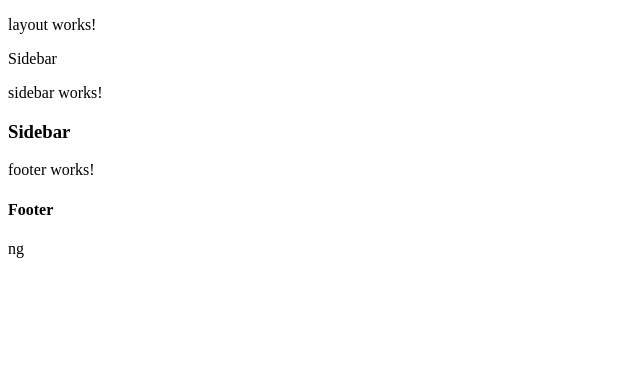
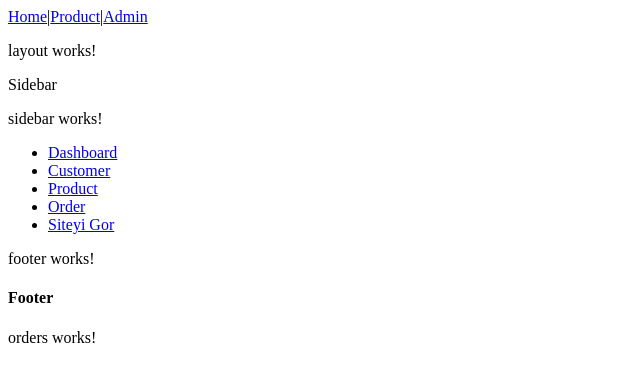
Before and after one commit to IbrahimAltsoy/ECommerceClient, an Angular app: page /admin/orders in a window 1280 px wide. Shown: the top 382 px of the page, without its empty margins (0-640 px from the left). Built offline with nearby package versions, Linux system fonts and the light colour scheme.

Commit message:
added router and try router

```diff
--- a/src/app/admin/components/customers/customers.module.ts
+++ b/src/app/admin/components/customers/customers.module.ts
@@ -12,7 +12,7 @@ import { RouterModule } from '@angular/router';
   imports: [
     CommonModule,
     RouterModule.forChild([
-      {path: "X", component:CustomersComponent}
+      {path: "", component:CustomersComponent}
       // {path:"customerblabla", component:CustomersComponent} ;eklinde rooter eklenir
     ])
   ]
--- a/src/app/admin/layout/components/components.module.ts
+++ b/src/app/admin/layout/components/components.module.ts
@@ -3,6 +3,7 @@ import { CommonModule } from '@angular/common';
 import { HeaderComponent } from './header/header.component';
 import { SidebarComponent } from './sidebar/sidebar.component';
 import { FooterComponent } from './footer/footer.component';
+import { RouterModule } from '@angular/router';
 
 
 
@@ -13,7 +14,8 @@ import { FooterComponent } from './footer/footer.component';
     FooterComponent
   ],
   imports: [
-    CommonModule
+    CommonModule,
+    RouterModule
   ],
   exports:[
     HeaderComponent,
--- a/src/app/admin/layout/components/sidebar/sidebar.component.html
+++ b/src/app/admin/layout/components/sidebar/sidebar.component.html
@@ -1,2 +1,9 @@
 <p>sidebar works!</p>
-<h3>Sidebar</h3>
+<ul>
+  <li><a routerLink="/admin">Dashboard</a></li>
+  <li><a routerLink="customers">Customer</a></li>
+  <li><a routerLink="products">Product</a></li>
+  <li><a routerLink="orders">Order</a></li>
+  <li><a routerLink="">Siteyi Gor</a></li>
+
+</ul>
--- a/src/app/admin/layout/layout.component.html
+++ b/src/app/admin/layout/layout.component.html
@@ -2,3 +2,5 @@
 <app-header></app-header>
 <app-sidebar></app-sidebar>
 <app-footer></app-footer>
+<router-outlet></router-outlet>
+<!-- router -outlet kullanabilmek icin loyout module ts ye RouterModulun eklnmesi gerekiyor -->
--- a/src/app/admin/layout/layout.module.ts
+++ b/src/app/admin/layout/layout.module.ts
@@ -2,6 +2,7 @@ import { NgModule } from '@angular/core';
 import { CommonModule } from '@angular/common';
 import { LayoutComponent } from './layout.component';
 import { ComponentsModule } from './components/components.module';
+import { RouterModule } from '@angular/router';
 
 
 
@@ -11,7 +12,8 @@ import { ComponentsModule } from './components/components.module';
   ],
   imports: [
     CommonModule,
-    ComponentsModule
+    ComponentsModule,
+    RouterModule
   ],
   exports:[
     LayoutComponent
--- a/src/app/app.component.html
+++ b/src/app/app.component.html
@@ -1 +1,2 @@
-<app-layout></app-layout>
+<a routerLink="">Home</a>|<a routerLink="products">Product</a>|<a routerLink="admin">Admin</a>
+<router-outlet></router-outlet><!-- // mvc de ki renderbody e karsilik gelmektedir -->
--- a/src/app/app.module.ts
+++ b/src/app/app.module.ts
@@ -5,6 +5,7 @@ import { AppRoutingModule } from './app-routing.module';
 import { AppComponent } from './app.component';
 import { AdminModule } from './admin/admin.module';
 import { UiModule } from './ui/ui.module';
+
 
 @NgModule({
   declarations: [
--- a/src/app/ui/components/home/home.component.html
+++ b/src/app/ui/components/home/home.component.html
@@ -1 +1 @@
-<p>home works!</p>
+<p>home works! merhaba</p>
--- a/src/app/ui/ui.module.ts
+++ b/src/app/ui/ui.module.ts
@@ -1,12 +1,14 @@
 import { NgModule } from '@angular/core';
 import { CommonModule } from '@angular/common';
+import { ComponentsModule } from './components/components.module';
 
 
 
 @NgModule({
   declarations: [],
   imports: [
-    CommonModule
+    CommonModule,
+    ComponentsModule
   ]
 })
 export class UiModule { }
--- a/src/index.html
+++ b/src/index.html
@@ -9,6 +9,6 @@
 </head>
 <body>
   <app-root></app-root>
-ng
+
 </body>
 </html>
```
Also changed, not shown: src/app/app-routing.module.ts (+7 -1 lines).
